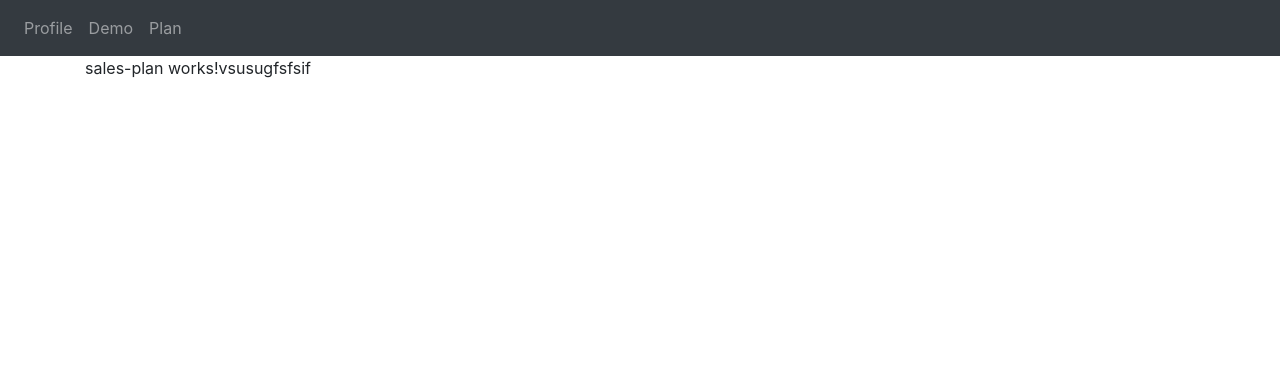
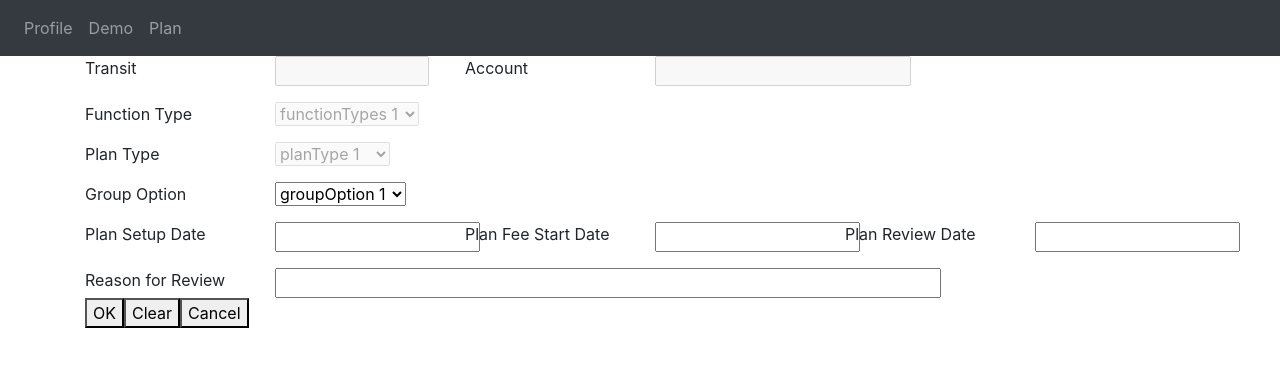
Before and after one commit to earnestcpy/daff_testing_angular, an Angular app: page /plan in a window 1280 px wide. Shown: the top 366 px of the page. Built offline with nearby package versions, Linux system fonts and the light colour scheme.

Commit message:
initial Sales plan screen

```diff
--- a/src/app/sales-plan/sales-plan.component.html
+++ b/src/app/sales-plan/sales-plan.component.html
@@ -1,3 +1,95 @@
-<p>
-  sales-plan works!vsusugfsfsif
-</p>
+<div class="row">
+  <div class ="col-2"> Transit</div>
+
+  <div class ="col-2">
+    <input type ="text" name= "transit" maxlength="10" size="10" disabled>
+  </div>
+
+  <div class ="col-2"> Account</div>
+
+  <div class ="col-6">
+      <input type ="text" name= "Account" maxlength="20" size="20" disabled>
+  </div>
+
+</div>
+
+<p></p>
+
+<div class="row">
+  <div class = col-2>Function Type</div>
+
+  <div class = col-10>
+    <select disabled>
+        <option *ngFor="let functionType of functionTypes" value={{functionType}} >
+            {{functionType}}
+        </option>
+  </select>
+  </div>
+</div>
+
+<p></p>
+
+<div class="row">
+    <div class = col-2>Plan Type</div>
+
+    <div class = col-10>
+      <select disabled>
+          <option *ngFor="let planType of planTypes" value={{planType}}>
+              {{planType}}
+          </option>
+    </select>
+    </div>
+</div>
+
+<p></p>
+
+<div class="row">
+    <div class = col-2>Group Option</div>
+
+    <div class = col-8>
+      <select>
+          <option *ngFor="let groupOption of groupOptions" value={{groupOption}}>
+              {{groupOption}}
+          </option>
+    </select>
+    </div>
+</div>
+
+<p></p>
+
+<div class="row">
+  <div class="col-2">Plan Setup Date</div>
+
+  <div class="col-2">
+      <input type ="text" name= "planSetUpDate" maxlength="15" size="15">
+  </div>
+
+  <div class="col-2">Plan Fee Start Date</div>
+
+  <div class="col-2">
+      <input type ="text" name= "planFeeStartDate" maxlength="15" size="15">
+  </div>
+
+  <div class="col-2">Plan Review Date</div>
+
+  <div class="col-2">
+      <input type ="text" name= "planReviewDate" maxlength="15" size="15">
+  </div>
+</div>
+
+<p></p>
+
+<div class="row">
+    <div class="col-2">Reason for Review</div>
+
+    <div class ="col">
+        <input type ="text" name= "reasonForReview" size="60">
+      </div>
+
+</div>
+
+<button (click)="onSubmit()">OK</button>
+
+<button (click)="onClear()">Clear</button>
+
+<button (click)="onCancel()">Cancel</button>
--- a/src/app/sales-plan/sales-plan.component.ts
+++ b/src/app/sales-plan/sales-plan.component.ts
@@ -7,9 +7,22 @@ import { Component, OnInit } from '@angular/core';
 })
 export class SalesPlanComponent implements OnInit {
 
+  public functionTypes: any[];
+  public planTypes: any[];
+  public groupOptions: any[];
+
+  transit: string;
+  account: string;
+
   constructor() { }
 
   ngOnInit() {
+    this.functionTypes = ["functionTypes 1", "functionTypes 2", "functionTypes 3"];
+    this.planTypes = ["planType 1", "planType3 2", "planType 3"];
+    this.groupOptions = ["groupOption 1", "groupOption 2", "groupOption 3"];
   }
 
+  onSubmit(){
+    alert(this)
+  }
 }
```
